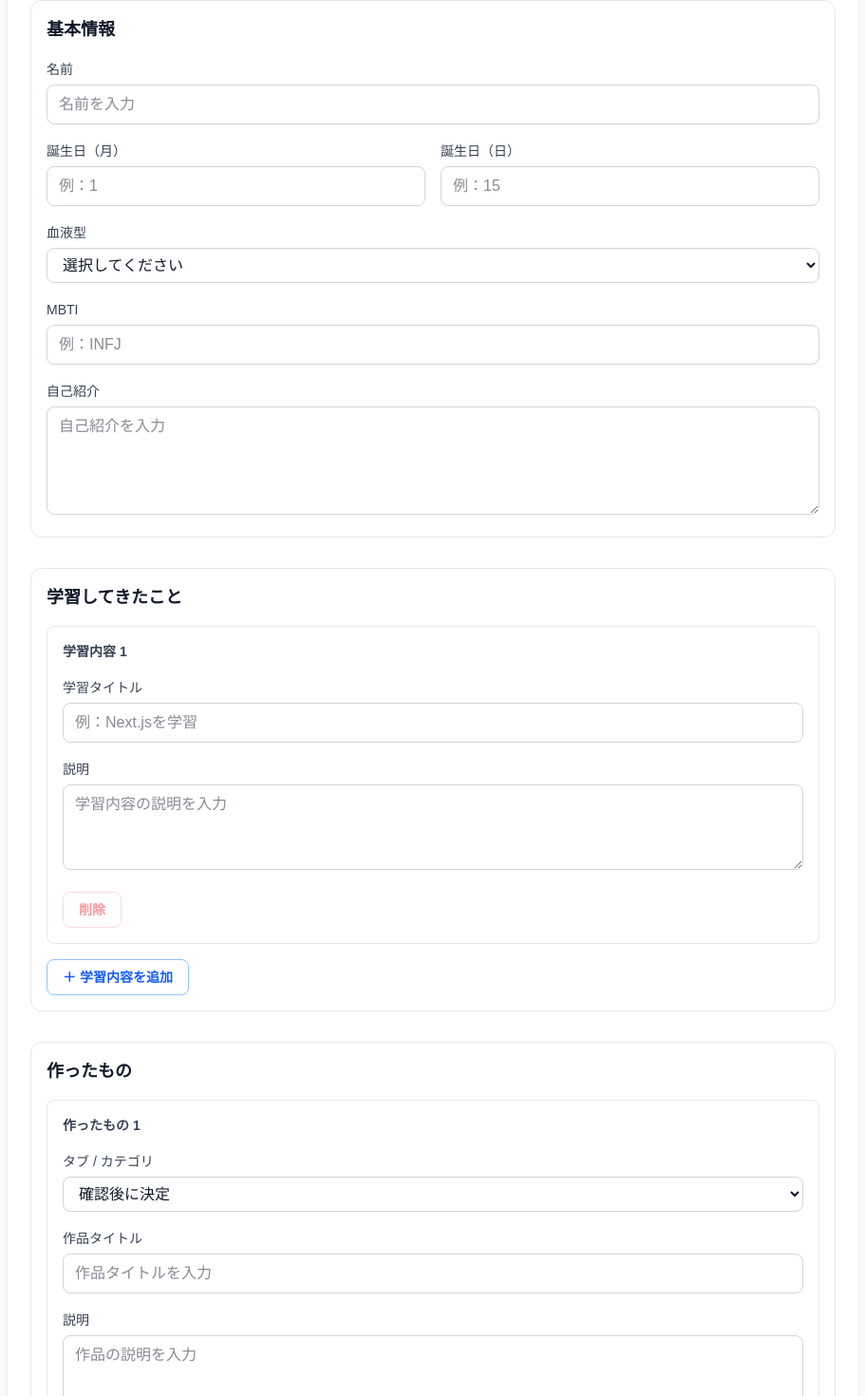
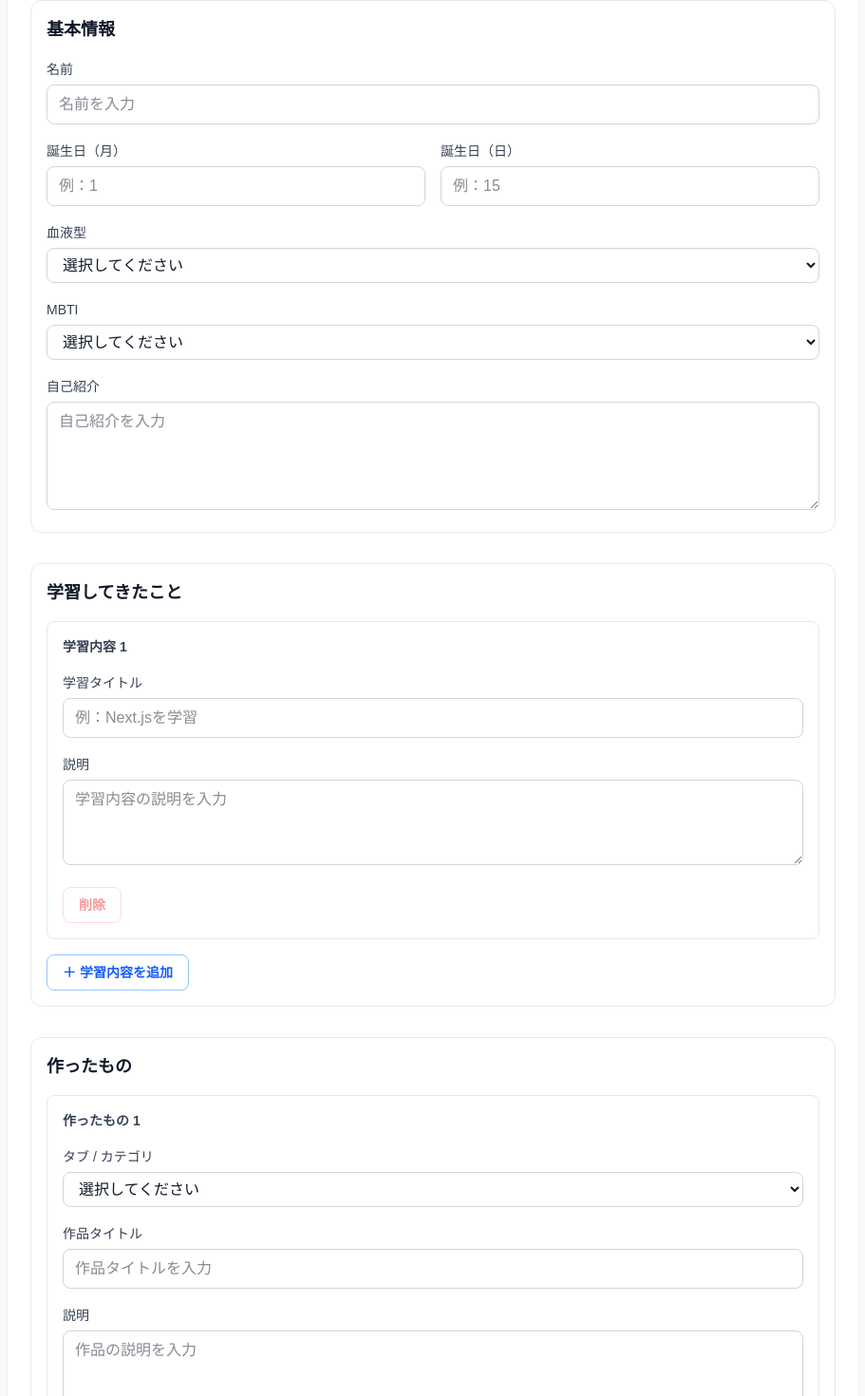
Before and after one commit to kazu0801-b/profile-app, a Next.js app: page /profile/edit in a window 1280 px wide. Shown: the part 386-1856 px from the top of the page at 95% size, without its empty margins (184-1095 px from the left). Built offline with nearby package versions, Linux system fonts and the light colour scheme.

Commit message:
Reflect confirmed profile edit form options

```diff
--- a/src/components/profile/ProfileForm.tsx
+++ b/src/components/profile/ProfileForm.tsx
@@ -82,15 +82,31 @@ export function ProfileForm({
 
         <label className="block">
           <span className="text-sm font-medium text-gray-700">MBTI</span>
-          <input
-            type="text"
+          <select
             value={profile.mbti}
             onChange={(event) =>
               onChangeProfile("mbti", event.target.value)
             }
-            placeholder="例：INFJ"
             className="mt-1 w-full rounded-lg border border-gray-300 px-3 py-2 text-gray-900"
-          />
+          >
+            <option value="">選択してください</option>
+            <option value="INTJ">INTJ</option>
+            <option value="INTP">INTP</option>
+            <option value="ENTJ">ENTJ</option>
+            <option value="ENTP">ENTP</option>
+            <option value="INFJ">INFJ</option>
+            <option value="INFP">INFP</option>
+            <option value="ENFJ">ENFJ</option>
+            <option value="ENFP">ENFP</option>
+            <option value="ISTJ">ISTJ</option>
+            <option value="ISFJ">ISFJ</option>
+            <option value="ESTJ">ESTJ</option>
+            <option value="ESFJ">ESFJ</option>
+            <option value="ISTP">ISTP</option>
+            <option value="ISFP">ISFP</option>
+            <option value="ESTP">ESTP</option>
+            <option value="ESFP">ESFP</option>
+          </select>
         </label>
 
         <label className="block">
--- a/src/components/profile/WorkForm.tsx
+++ b/src/components/profile/WorkForm.tsx
@@ -42,10 +42,11 @@ export function WorkForm({
                 }
                 className="mt-1 w-full rounded-lg border border-gray-300 px-3 py-2 text-gray-900"
               >
-                <option value="">確認後に決定</option>
-                <option value="team">チーム制作</option>
-                <option value="internal">社内開発</option>
-                <option value="personal">個人制作</option>
+                <option value="">選択してください</option>
+                <option value="個人制作">個人制作</option>
+                <option value="チーム制作">チーム制作</option>
+                <option value="社内開発">社内開発</option>
+                <option value="学習課題">学習課題</option>
               </select>
             </label>
 
```
